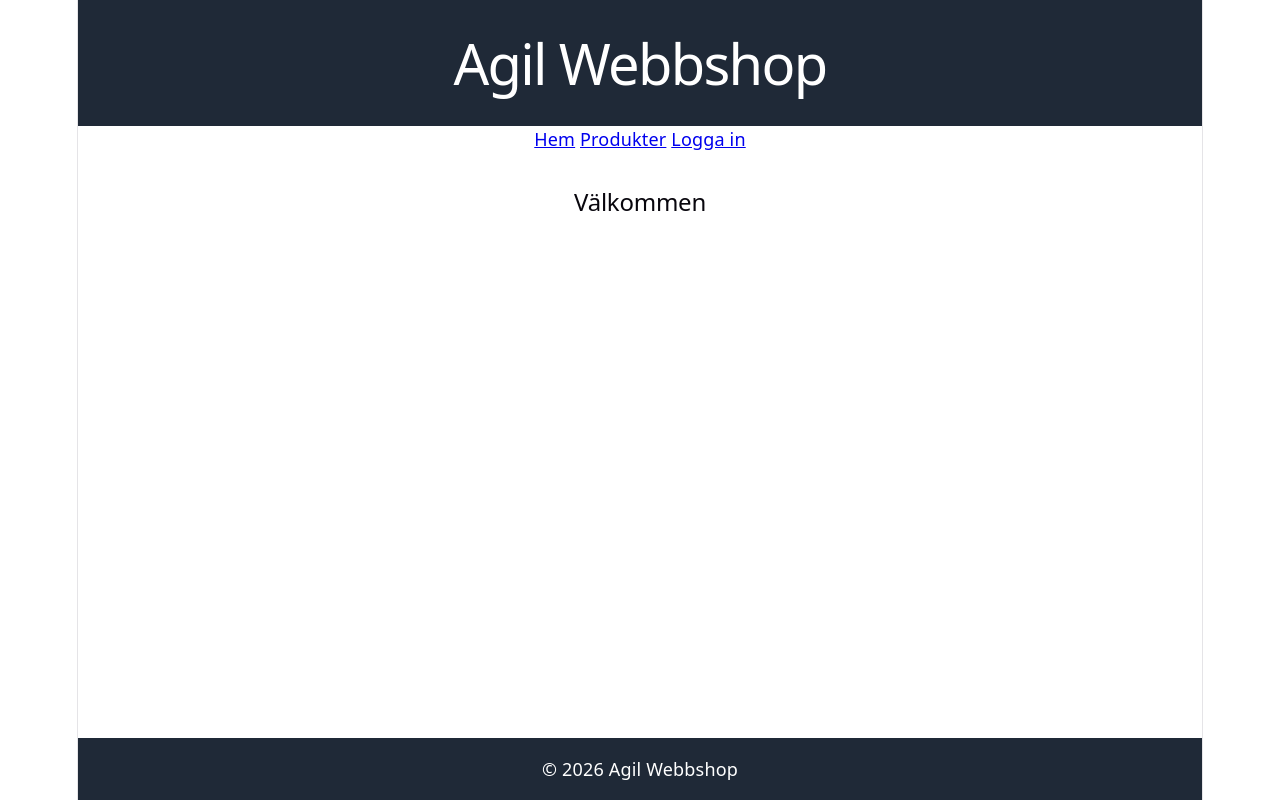
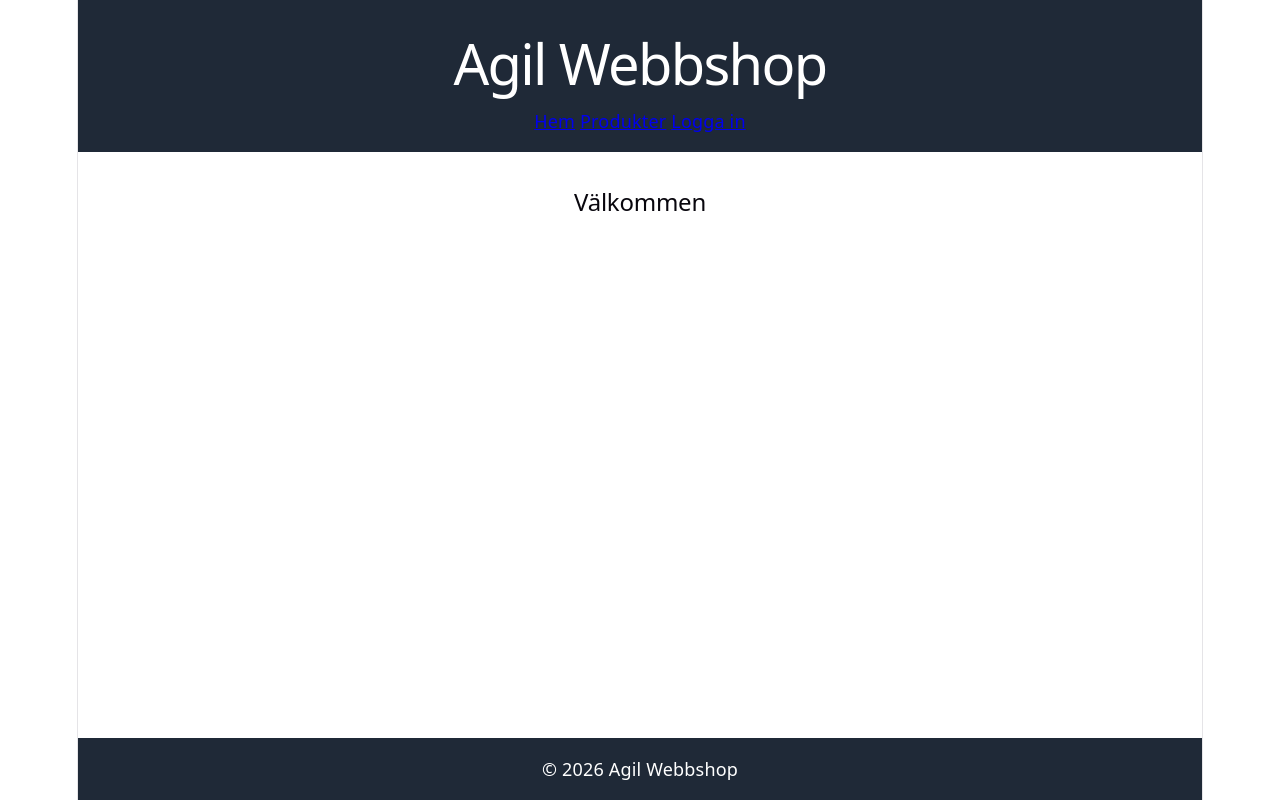
Before and after one commit to fabian-berencreutz/agil-webshop-frontend, a React (Vite) app: page / in a window 1280 px wide. Built offline with nearby package versions, Linux system fonts and the light colour scheme; no server answers.

Commit message:
Flyttade navbar till header komponent

```diff
--- a/src/App.tsx
+++ b/src/App.tsx
@@ -1,5 +1,5 @@
 import "./App.css";
-import { Link, Route, Routes, useLocation } from "react-router-dom";
+import { Route, Routes, useLocation } from "react-router-dom";
 
 import AdminProductsPage from "./pages/AdminProductsPage";
 import ProductsPage from "./pages/ProductsPage";
@@ -12,33 +12,17 @@ import AddProductPage from "./pages/AddProductPage";
 import LoginPage from "./pages/LoginPage";
 import ProductDetailsPage from "./pages/ProductDetailsPage";
 
-import { isAdmin, isAuthenticated } from "./service/authService";
-
 function App() {
   useLocation();
 
   return (
     <div className="app">
       <Header />
-
-      <nav>
-        <Link to="/">Hem</Link> <Link to="/products">Produkter</Link>{" "}
-        {isAdmin() && (
-          <>
-            <Link to="/private">Adminpanel</Link>{" "}
-          </>
-        )}
-        {!isAuthenticated() && <Link to="/login">Logga in</Link>}
-      </nav>
-
       <main className="main">
         <Routes>
           <Route path="/" element={<h2>Välkommen</h2>} />
-
           <Route path="/products" element={<ProductsPage />} />
-
           <Route path="/products/:id" element={<ProductDetailsPage />} />
-
           <Route
             path="/admin/products"
             element={
@@ -47,9 +31,7 @@ function App() {
               </AdminRoute>
             }
           />
-
           <Route path="/login" element={<LoginPage />} />
-
           <Route
             path="/private"
             element={
@@ -58,7 +40,6 @@ function App() {
               </AdminRoute>
             }
           />
-
           <Route
             path="/admin/products/new"
             element={
@@ -69,7 +50,6 @@ function App() {
           />
         </Routes>
       </main>
-
       <Footer />
     </div>
   );
--- a/src/components/Header.tsx
+++ b/src/components/Header.tsx
@@ -1,5 +1,10 @@
-import { useLocation, useNavigate } from "react-router-dom";
-import { getUser, logout } from "../service/authService";
+import { Link, useLocation, useNavigate } from "react-router-dom";
+import {
+  getUser,
+  isAdmin,
+  isAuthenticated,
+  logout,
+} from "../service/authService";
 
 function Header() {
   useLocation();
@@ -9,8 +14,8 @@ function Header() {
 
   const handleLogout = () => {
     logout();
-    navigate("/", { replace: true});
-  }
+    navigate("/", { replace: true });
+  };
 
   return (
     <header className="header">
@@ -23,8 +28,17 @@ function Header() {
           <button onClick={handleLogout}>Logga ut</button>
         </div>
       )}
+
+      <nav>
+        <Link to="/">Hem</Link> <Link to="/products">Produkter</Link>{" "}
+        {isAdmin() && (
+          <>
+            <Link to="/private">Adminpanel</Link>{" "}
+          </>
+        )}
+        {!isAuthenticated() && <Link to="/login">Logga in</Link>}
+      </nav>
     </header>
   );
 }
-
 export default Header;
```
